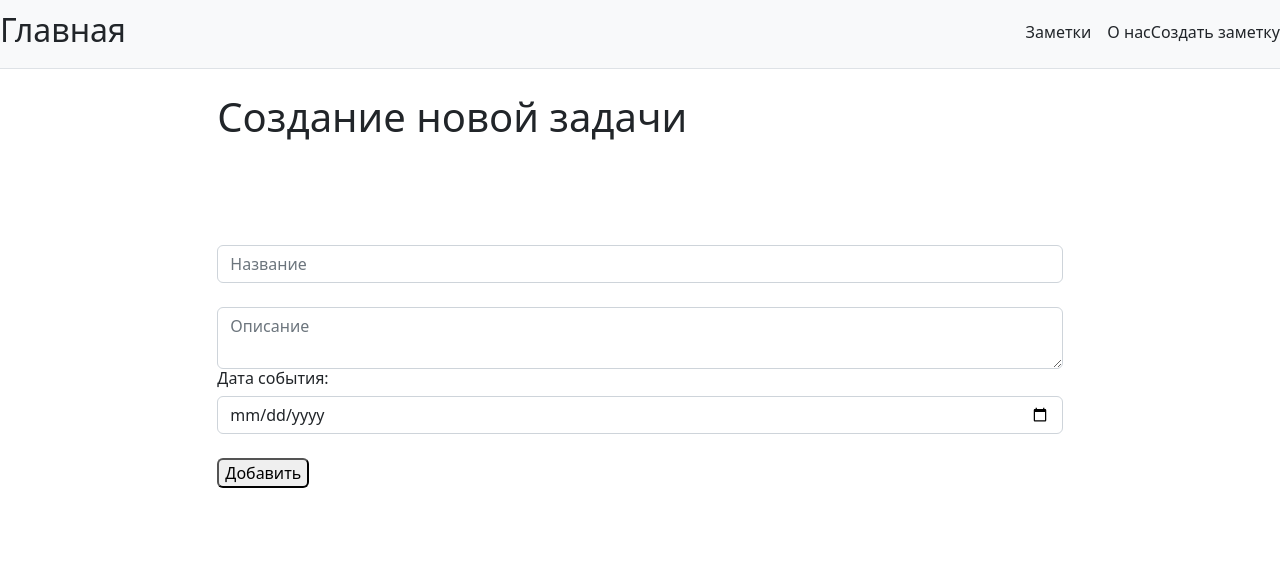
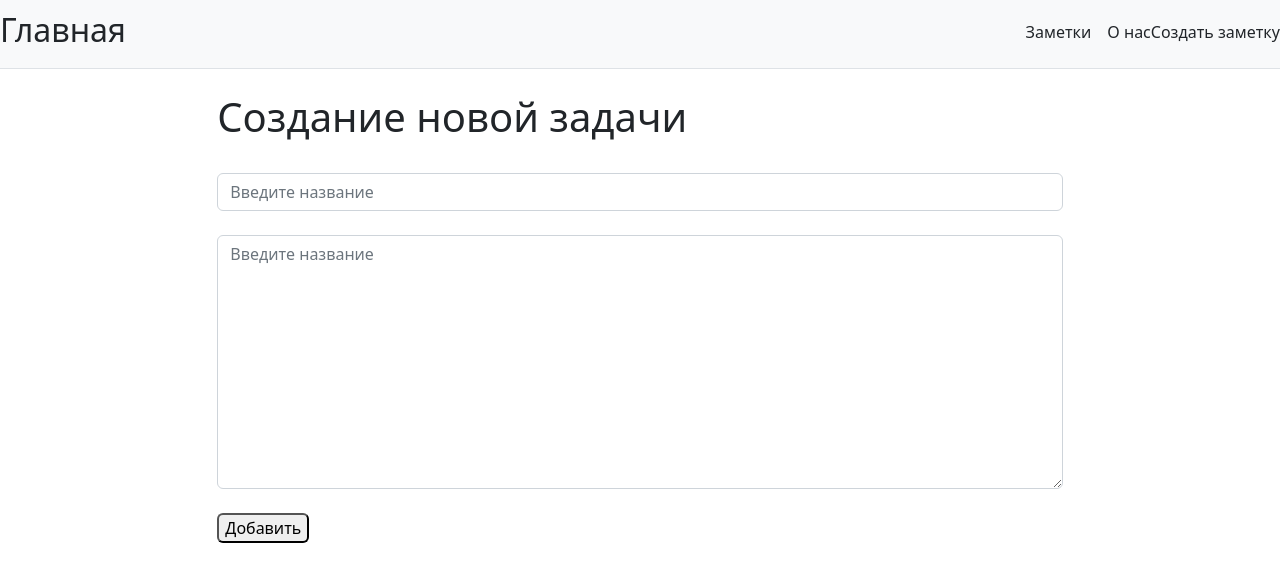
Before and after one commit to IvanSafr/2th_site_django, a Django app: page /new_note in a window 1280 px wide. Shown: the top 582 px of the page. Run offline with Django 4.2, Linux system fonts and the light colour scheme.

Commit message:
release_1.0

```diff
--- a/Ivan_2022/main/forms.py
+++ b/Ivan_2022/main/forms.py
@@ -1,11 +1,12 @@
+from dataclasses import fields
 from .models import Task
-from django.forms import ModelForm, widgets, TextInput, Textarea
+from django.forms import ModelForm, widgets, TextInput,Textarea
+
 
 class TaskForm(ModelForm):
     class Meta:
         model = Task
-        fields = ["title", "diskr", "time"]
-        widgets = {
-            'title': TextInput(attrs={'class': 'form-control', 'placeholder': 'Введите название'}),
-            'diskr': Textarea(attrs={'class': 'form-control', 'placeholder': 'Введите описание'})
-        }
+        fields = ['title', 'diskr']
+        widgets = {'title': TextInput(attrs={'class': 'form-control', 'placeholder': 'Введите название'}),
+                   'diskr': Textarea(attrs={'class': 'form-control', 'placeholder': 'Введите название'}),
+                   }
--- a/Ivan_2022/main/models.py
+++ b/Ivan_2022/main/models.py
@@ -5,7 +5,6 @@ from django.db import models
 class Task(models.Model):
     title = models.CharField("Название", max_length=50)
     diskr = models.TextField("Задача")
-    time = models.DateTimeField("Дата события")
     created = models.DateTimeField(auto_now_add=True)         # Добавляем поле с датой создания
 
     def __str__(self):
--- a/Ivan_2022/main/templates/create.html
+++ b/Ivan_2022/main/templates/create.html
@@ -14,12 +14,12 @@
             {% csrf_token %}
             {{form.title}}<br>
             {{form.diskr}}<br>
-            {{form.time}}<br>
 
-            <input type = 'text' placeholder = 'Название' class = 'form-control'><br>
-            <textarea type = 'text' placeholder ='Описание' class = 'form-control'></textarea>
-            <h6>Дата события:</h6>
-            <input type = 'date' placeholder = 'Дата события:' class = 'form-control'><br>
+
+<!--            <input type = 'text' placeholder = 'Название' class = 'form-control'><br>-->
+<!--            <textarea type = 'text' placeholder ='Описание' class = 'form-control'></textarea>-->
+<!--            <h6>Дата события:</h6>-->
+<!--            <input type = 'date' placeholder = 'Дата события:' class = 'form-control'><br>-->
             <button type = 'submit' class="btn-success rounded">Добавить</button>
         </form>
     </div>
--- a/Ivan_2022/main/templates/startpage.html
+++ b/Ivan_2022/main/templates/startpage.html
@@ -12,7 +12,7 @@
 <div class = "row justify-content-center align-items-center">
 
     <div class = "col col-md-9 bg-light border rounded">
-        <span class = "py-2 px-2 bg-success text-white rounded">{{el.time}}</span>
+        <span class = "py-2 px-2 bg-success text-white rounded">{{el.id}}</span>
         <h1 class="text-start">{{el.title}}</h1>
         <p class = 'fs-3'>{{el.diskr}}</p>
         <p class = 'fs-6'>Создано {{el.created}}</p>
--- a/Ivan_2022/main/views.py
+++ b/Ivan_2022/main/views.py
@@ -1,19 +1,24 @@
-from django.shortcuts import render
+from django.shortcuts import render, redirect
 from .forms import TaskForm
 from. models import Task
 from django.http import HttpResponse
 # Create your views here.
 
 def main(request):
-    task = Task.objects.order_by('time')
+    task = Task.objects.order_by('-id')
     return render(request, 'startpage.html', {'title': "Главная сраница", 'tasks': task})
 
 def info(request):
     return render(request, 'info.html')
 
+
 def create(request):
+    if request.method == 'POST':
+        form = TaskForm(request.POST)
+        if form.is_valid():
+            form.save()
     form = TaskForm()
     context = {
         'form': form
     }
-    return render(request, 'create.html')
+    return render(request, 'create.html', context)
```
